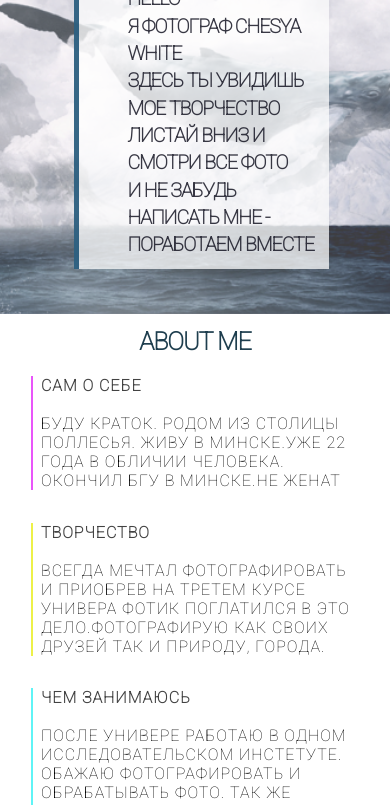
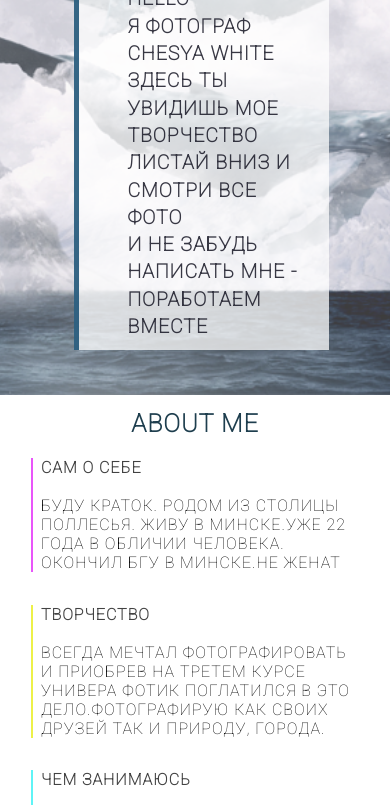
Before and after one commit to Chesya/chesya.github.com, a plain HTML site: page index.html in a window 390 px wide. Shown: the part 158-963 px from the top of the page. Drawn offline with nearby package versions, Linux system fonts and the light colour scheme; a web font is replaced by a local one.

Commit message:
initial commit

```diff
--- a/styles/media.css
+++ b/styles/media.css
@@ -6,7 +6,7 @@ and (max-width:745px)
 {
   body{
     font-family: 'Space Mono', monospace;
-    letter-spacing: -1px;
+    letter-spacing: 1px;
     text-transform: uppercase;
   }
   #toTop{
```
